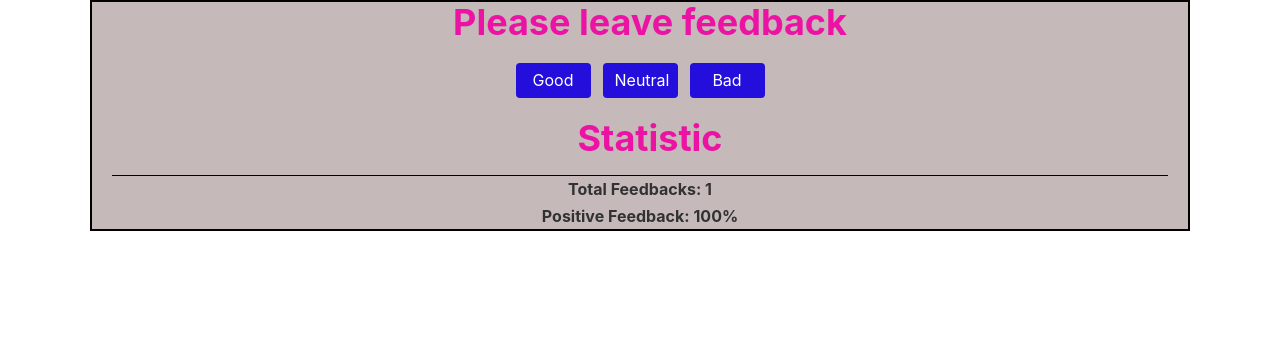
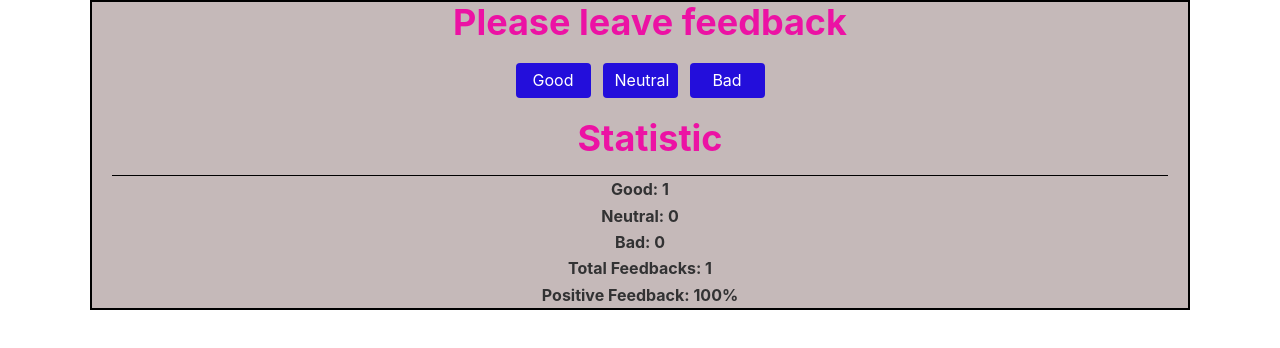
Before and after one commit to EvgeniyArabadzhiyskiy/goit-react-hw-02-feedback, a React (Create React App) app: page / in a window 1280 px wide. Both pictures are taken after a click on the button "Good". Shown: the top 348 px of the page. Built offline with nearby package versions, Linux system fonts and the light colour scheme.

Commit message:
Update Statistics.jsx

```diff
--- a/src/components/Feedback/Statistics/Statistics.jsx
+++ b/src/components/Feedback/Statistics/Statistics.jsx
@@ -1,10 +1,19 @@
 import PropTypes from 'prop-types';
 import { StatisticContainer, StatisticText } from './Statistics.styled';
 
-const Statistics = ({  totalFeedback, positiveFeedback }) => {
+const Statistics = ({ stateEntries, totalFeedback, positiveFeedback }) => {
   return (
     <StatisticContainer>
+      {stateEntries.map(item => {
+        const [feedbackKey, value] = item;
+        const totalKey = feedbackKey[0].toUpperCase() + feedbackKey.slice(1);
 
+        return (
+          <StatisticText key={feedbackKey}>
+            {totalKey}: {value}
+          </StatisticText>
+        );
+      })}
 
       <StatisticText>Total Feedbacks: {totalFeedback}</StatisticText>
 
```
